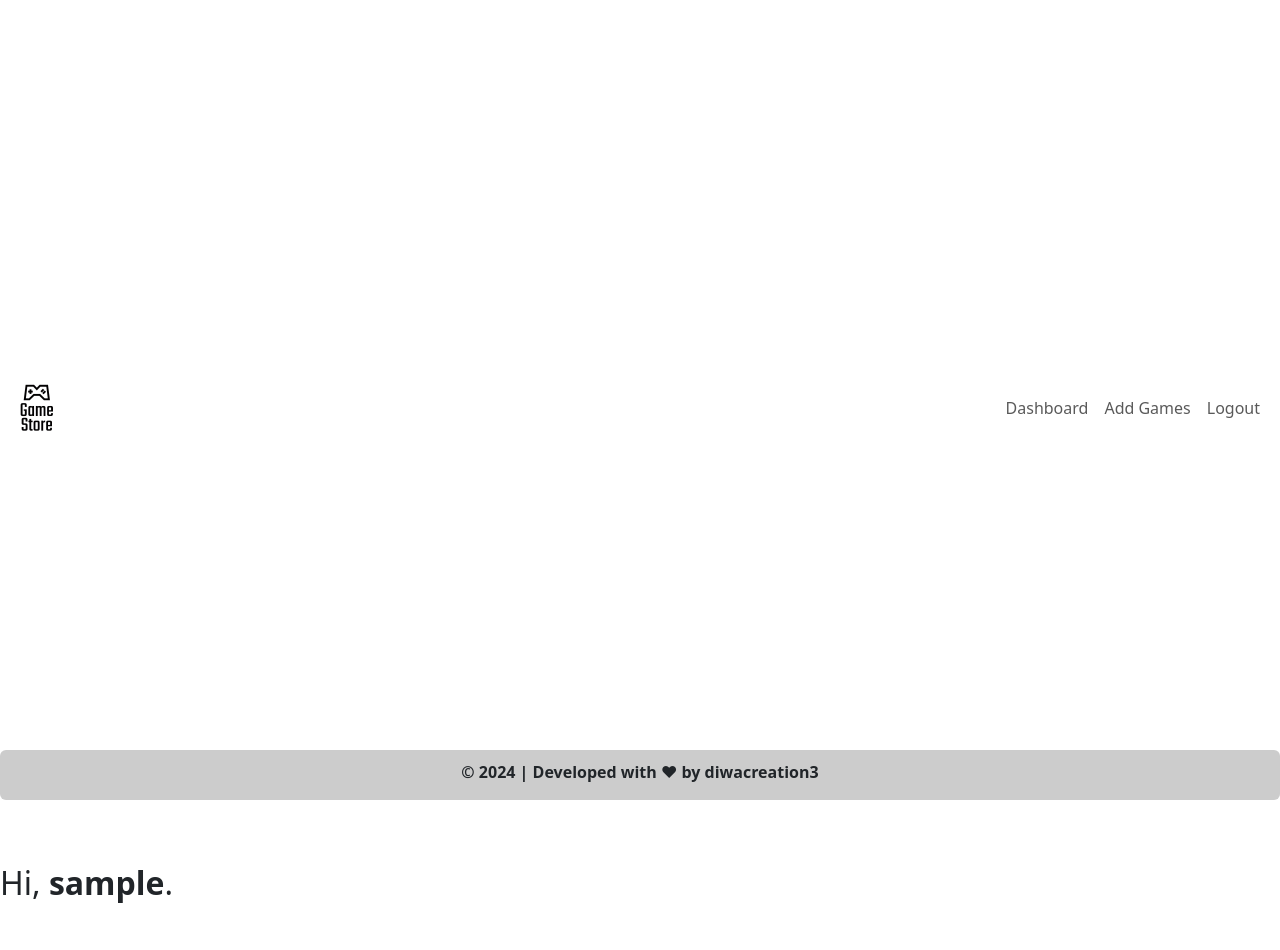
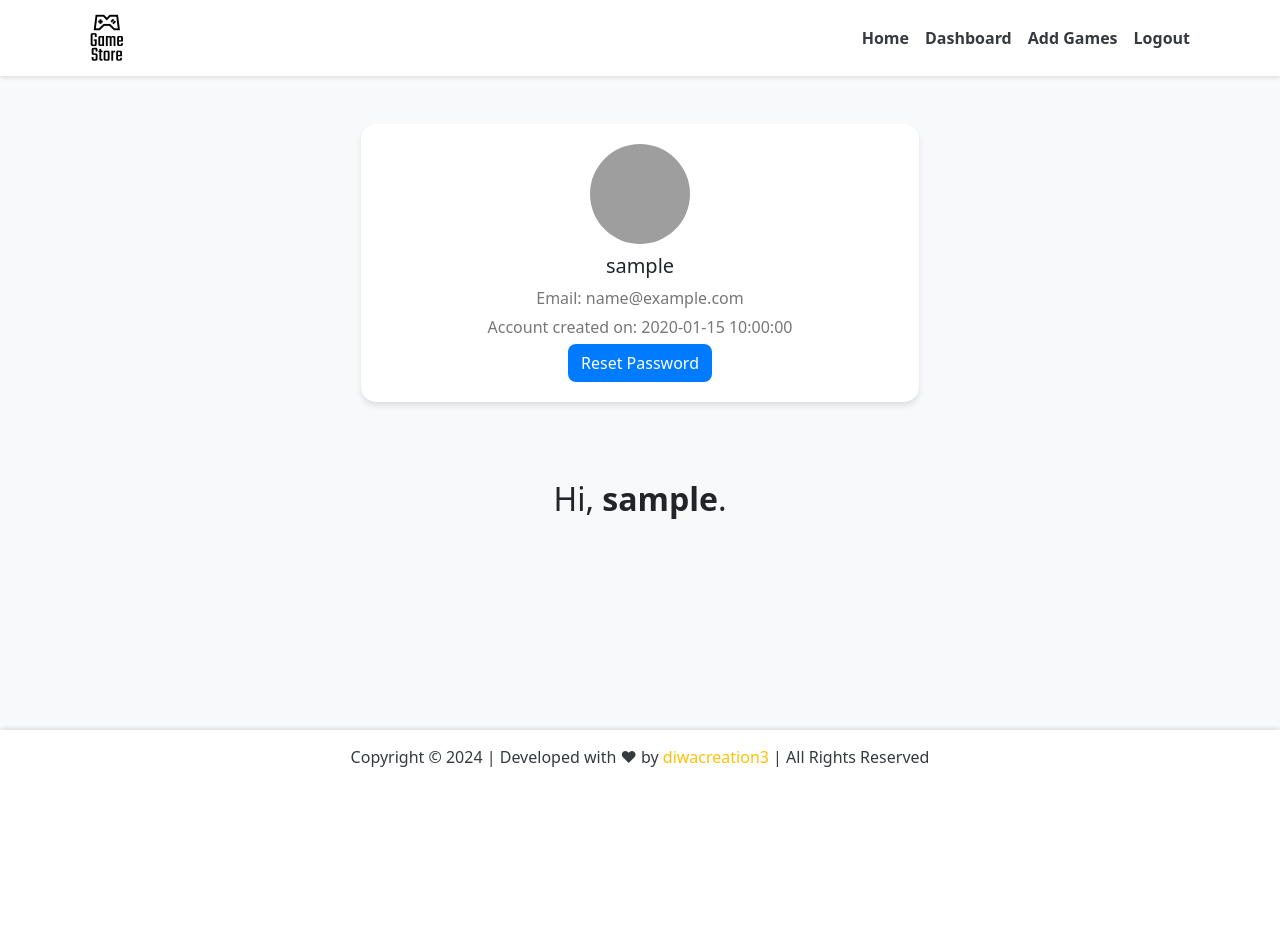
Before and after one commit to diwacreation3/Stupa-games, a PHP site: page /pages/admin.php in a window 1280 px wide. After the commit the page ends 767 px from the top, so only its background shows below. Run offline with PHP 8.4, Linux system fonts and the light colour scheme; the visitor is signed in with stand-in values (Sample User, id 1); tables that the repository leaves empty or names only in its code hold one stand-in row (values such as "Sample post"); grey boxes are pictures that could not be loaded.

Commit message:
Chnages: ui updated 🙂🪻🫛

```diff
--- /dev/null
+++ b/assets/css/nav-footer-admin.css
@@ -0,0 +1,85 @@
+body {
+    background-color: #f8f9fa;
+}
+
+.profile-card {
+    border-radius: 15px;
+    background: #ffffff;
+    box-shadow: 0 4px 6px rgba(0, 0, 0, 0.1);
+    padding: 20px;
+    text-align: center;
+    margin-bottom: 30px;
+}
+
+.profile-card img {
+    border-radius: 50%;
+    width: 100px;
+    height: 100px;
+    object-fit: cover;
+}
+
+.profile-card h5 {
+    margin-top: 10px;
+    font-size: 1.25rem;
+}
+
+.profile-card p {
+    margin-bottom: 5px;
+    color: #777;
+}
+
+.reset-button {
+    border-radius: 8px;
+    background-color: #007bff;
+    color: white;
+}
+
+.reset-button:hover {
+    background-color: #0056b3;
+}
+
+.game-image {
+    max-width: 100px;
+    border-radius: 8px;
+}
+
+.delete-button {
+    border-radius: 8px;
+}
+
+.delete-button:hover {
+    background-color: #dc3545;
+    border-color: #dc3545;
+}
+
+.navbar {
+    background-color: #ffffff;
+    box-shadow: 0 2px 4px rgba(0, 0, 0, 0.1);
+}
+
+.navbar-brand {
+    color: #343a40;
+    font-weight: bold;
+}
+
+.navbar-nav .nav-link {
+    color: #343a40;
+    font-weight: bold;
+}
+
+.footer {
+    background: #ffffff;
+    color: #343a40;
+    padding: 15px 0;
+    text-align: center;
+    box-shadow: 0 -2px 4px rgba(0, 0, 0, 0.1);
+}
+
+.footer a {
+    color: #ffc107;
+    text-decoration: none;
+}
+
+.footer a:hover {
+    text-decoration: underline;
+}
--- a/pages/add_game.php
+++ b/pages/add_game.php
@@ -16,6 +16,7 @@ require "../pages/widgets/header.php";
     <link rel="stylesheet" href="https://cdn.jsdelivr.net/npm/@fortawesome/fontawesome-free@5.15.4/css/all.min.css">
     <link rel="stylesheet" href="https://cdn.jsdelivr.net/npm/bootstrap-icons@1.11.3/font/bootstrap-icons.min.css">
     <link rel="stylesheet" href="../assets/css/add-game.css">
+    <link rel="stylesheet" href="../assets/css/nav-footer-admin.css">
     <script type="text/javascript" src="../scripts/add_game_handles.js" defer></script>
 </head>
 
--- a/pages/admin.php
+++ b/pages/admin.php
@@ -1,5 +1,6 @@
 <?php
 // include navbar and footer widget
+require "../config/db_config.php";
 require "widgets/header.php";
 require "widgets/footer.php";
 require "../includes/_paths.php";
@@ -13,19 +14,45 @@ require "../includes/_admin_user.php";
     <meta charset="UTF-8">
     <meta name="viewport" content="width=device-width, initial-scale=1.0">
     <title>Admin panel</title>
-    <link rel="stylesheet" href="../assets/css/style.css">
+    <link rel="stylesheet" href="https://cdn.jsdelivr.net/npm/bootstrap@5.3.3/dist/css/bootstrap.min.css">
+    <link rel="stylesheet" href="https://cdn.jsdelivr.net/npm/@fortawesome/fontawesome-free@5.15.4/css/all.min.css">
     <link rel="stylesheet" href="https://cdn.jsdelivr.net/npm/bootstrap-icons@1.11.3/font/bootstrap-icons.min.css">
-    <link href="https://cdn.jsdelivr.net/npm/bootstrap@5.3.3/dist/css/bootstrap.min.css" rel="stylesheet"
-        integrity="sha384-QWTKZyjpPEjISv5WaRU9OFeRpok6YctnYmDr5pNlyT2bRjXh0JMhjY6hW+ALEwIH" crossorigin="anonymous">
+    <link rel="stylesheet" href="../assets/css/nav-footer-admin.css">
 </head>
 <body>
 
 <?php
 $username = $_SESSION["username"];
 ?>
-    <?php nav_header($logo_path, $manage_games, $add_game, $username); ?>
+    <?php nav_header($logo_path,  $add_game); ?>
 
-   <h2 class="my-5">Hi, <b><?php echo ($_SESSION["username"]); ?></b>.  </h2>
+   <?php
+   $sql= "SELECT * FROM users";
+   $result = $mysqli->query($sql);
+   if($result->num_rows > 0)
+   {
+
+        while($row = $result->fetch_assoc())
+        {
+            $user = $row['username'];
+            if($user == $username)
+            {
+   ?>
+   <!-- user profile info Content -->
+   <div class="container mt-5 d-flex flex-column align-items-center">
+        <!-- Profile Card -->
+        <div class="col-md-6 profile-card">
+            <img src="imgs/img (5).jpg" alt="Profile Image">
+            <h5><?php echo $row['username'] ?></h5>
+            <p><?php echo "Email: ", $row['email'] ?></p>
+            <p> <?php echo "Account created on: ", $row['created_on'] ?> </p>
+            <button class="btn reset-button">Reset Password</button>
+        </div>
+     <?php
+            }
+        }}
+     ?>
+        <h2 class="my-5">Hi, <b><?php echo ($_SESSION["username"]); ?></b>.  </h2>
 
    <?php
     // calls the directory manager code if the directory dosen't exist on session user
--- a/pages/widgets/footer.php
+++ b/pages/widgets/footer.php
@@ -2,10 +2,12 @@
 function footer_bar($developer)
 {
     echo <<<EOT
-        <footer class="footer fixed-bottom ">
-         <p class="footer-detail"> &copy <span id = "getCurrentYear"> </span>  | Developed with &#10084; by $developer </p>
-         <script> document.getElementById("getCurrentYear").innerHTML = new Date().getFullYear(); </script>
-        </footer>
+         <footer class="footer fixed-bottom">
+        <div class="container">
+            <p>Copyright &copy <span id = "getCurrentYear"> </span>  | Developed with &#10084; by <a href="https://github.com/diwacreation3">diwacreation3</a> | All Rights Reserved</p>
+            <script> document.getElementById("getCurrentYear").innerHTML = new Date().getFullYear(); </script>
+        </div>
+    </footer>
 
     EOT;
 }
--- a/pages/widgets/header.php
+++ b/pages/widgets/header.php
@@ -16,6 +16,9 @@ function nav_header($logo_path,  $add_game, )
             </button>
             <div class="collapse navbar-collapse" id="navbarNav">
                 <ul class="navbar-nav ms-auto">
+                <li class="nav-item">
+                        <a class="nav-link" href="./index.php">Home</a>
+                    </li>
                     <li class="nav-item">
                         <a class="nav-link" href="admin.php">Dashboard</a>
                     </li>
```
